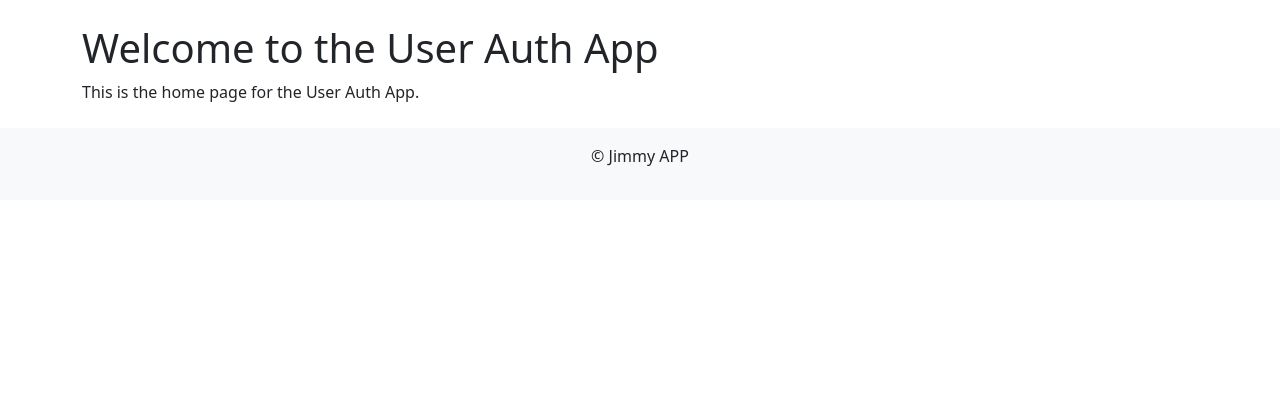
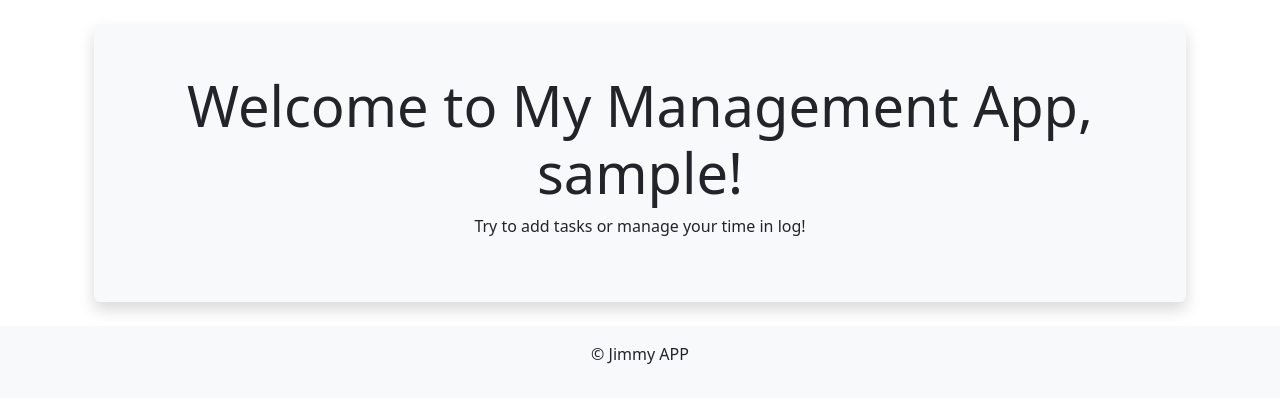
Before and after one commit to jimmyac57/django_app, a Django app: page / in a window 1280 px wide. Shown: the part 56-459 px from the top of the page. Run offline with Django 5.2, Linux system fonts and the light colour scheme; the visitor is signed in with stand-in values (Sample User, id 1).

Commit message:
feat(core): improve home page, and refactor login and register pages

```diff
--- a/core/templates/home.html
+++ b/core/templates/home.html
@@ -2,7 +2,19 @@
 {% load static %}
 {% block title %}Home{% endblock %}
 {% block content %}
+<div class="container d-flex justify-content-center align-items-center ">
+    <div class="text-center bg-light p-5 rounded shadow">
+        <section class="welcome-section">
+            {% if user.is_authenticated %}
+            <h1 class="display-4">Welcome to My Management App, {{ user.username }}!</h1>
+            <p>Try to add tasks or manage your time in log!</p>
+            {% else %}
+            <h1 class="display-4">Welcome to My Management App!</h1>
+            <p class="lead">Please <a href="{% url 'login' %}" class="btn btn-primary">Login</a> or
+               <a href="{% url 'register' %}" class="btn btn-secondary">Register</a> to use the modules!</p>
+            {% endif %}
+        </section>
+    </div>
+</div>
 
-    <h1>Welcome to the User Auth App</h1>
-    <p>This is the home page for the User Auth App.</p>
 {% endblock %}
--- a/user_auth/templates/login.html
+++ b/user_auth/templates/login.html
@@ -8,7 +8,7 @@
         <div class="col-12 col-md-6 col-lg-4">
             <div class="card shadow-sm border-0">
                 <div class="card-header bg-primary text-white text-center py-3">
-                    <h2 class="mb-0">Sign In</h2>
+                    <h2 class="mb-0">Login</h2>
                 </div>
                 <div class="card-body p-4">
                     <form method="post" novalidate>
@@ -27,7 +27,7 @@
                             </div>
                         </div>
                         <div class="d-grid">
-                            <button type="submit" class="btn btn-primary btn-block">Sign In</button>
+                            <button type="submit" class="btn btn-primary btn-block">Login</button>
                         </div>
                         <div class="mt-3 text-center">
                             <a href="{% url 'password_reset' %}" class="text-decoration-none text-primary">Forgot Password?</a>
--- a/user_auth/templates/register.html
+++ b/user_auth/templates/register.html
@@ -8,7 +8,7 @@
         <div class="col-12 col-md-6 col-lg-4">
             <div class="card shadow-sm border-0">
                 <div class="card-header bg-primary text-white text-center py-3">
-                    <h2 class="mb-0">Sign Up</h2>
+                    <h2 class="mb-0">Register</h2>
                 </div>
                 <div class="card-body p-4">
                     <form method="post" novalidate>
@@ -40,7 +40,7 @@
                             </div>
                         </div>
                         <div class="d-grid">
-                            <button type="submit" class="btn btn-primary btn-block">Sign Up</button>
+                            <button type="submit" class="btn btn-primary btn-block">Register</button>
                         </div>
                     </form>
                 </div>
```
